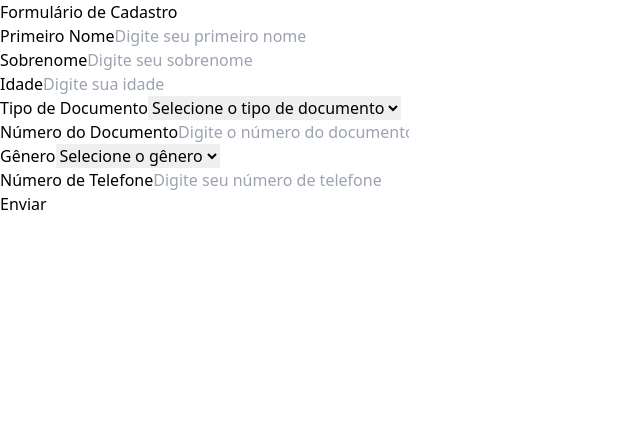
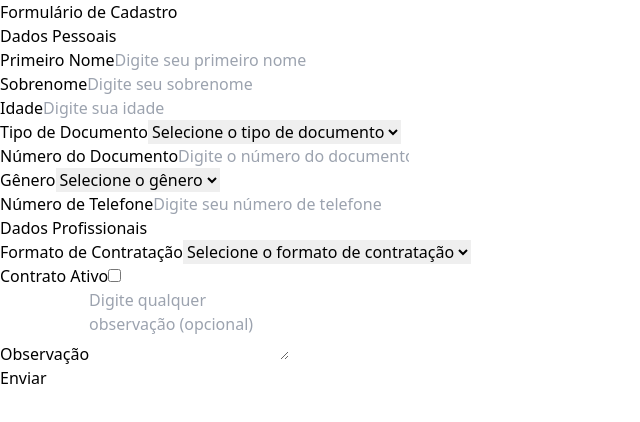
Before and after one commit to MarcusSant0s/Front-End, a React (Vite) app: page / in a window 1280 px wide. Shown: the top 422 px of the page, without its empty margins (0-640 px from the left). Built offline with nearby package versions, Linux system fonts and the light colour scheme.

Commit message:
Upgrade Form - added  'informação profissional'

```diff
--- a/src/components/Form/Form.jsx
+++ b/src/components/Form/Form.jsx
@@ -1,8 +1,8 @@
 import React, { useState } from "react";
-import InputMask from "react-input-mask"; // Importing InputMask for phone and document fields
+import InputMask from "react-input-mask"; // Importando o InputMask para campos de telefone e documento
 
 export default function Form() {
-  // Form state
+  // Estado do formulário
   const [values, setValues] = useState({
     name: "",
     lastName: "",
@@ -11,9 +11,12 @@ export default function Form() {
     numberDocument: "",
     gender: "",
     phoneNumber: "",
+    contractType: "",  // Novo campo para formato de contratação
+    isActive: false,   // Novo campo para indicar se está ativo (booleano)
+    observation: "",   // Novo campo de observação
   });
 
-  // Error state
+  // Estado de erros
   const [errors, setErrors] = useState({
     name: "",
     lastName: "",
@@ -22,13 +25,29 @@ export default function Form() {
     numberDocument: "",
     phoneNumber: "",
     gender: "",
+    contractType: "",
+    isActive: "",
+    observation: "",
   });
 
-  // Handle field changes
+  // Função para lidar com as mudanças nos campos
   const handleChange = (e) => {
-    const { name, value } = e.target;
+    const { name, value, type, checked } = e.target;
 
-    // Basic field validation: No numbers in name or last name
+    // Se for checkbox, atualiza o valor como booleano
+    if (type === "checkbox") {
+      setValues({
+        ...values,
+        [name]: checked,
+      });
+    } else {
+      setValues({
+        ...values,
+        [name]: value,
+      });
+    }
+
+    // Validação básica para não permitir números nos campos de nome e sobrenome
     if (name === "name" || name === "lastName") {
       if (/[\d]/.test(value)) {
         setErrors({
@@ -42,19 +61,19 @@ export default function Form() {
         });
       }
     }
-
-    setValues({
-      ...values,
-      [name]: value,
-    });
   };
 
-  // Age validation: between 1 and 100
+  // Validação da idade (deve ser maior ou igual a 18 anos para contratação)
   const validateAge = (age) => {
-    if (age < 1 || age > 100) {
+    if (age < 18) {
       setErrors({
         ...errors,
-        age: "A idade deve ser um número de entre 1 e 100.",
+        age: "A idade mínima para contratação é 18 anos.",
+      });
+    } else if (age < 1 || age > 100) {
+      setErrors({
+        ...errors,
+        age: "A idade deve ser um número entre 1 e 100.",
       });
     } else {
       setErrors({
@@ -64,13 +83,13 @@ export default function Form() {
     }
   };
 
-  // Form submit handler
+  // Função de envio do formulário
   const handleFormSubmit = (e) => {
     e.preventDefault();
 
     let formIsValid = true;
 
-    // Reset errors before validation
+    // Resetando os erros antes de validar
     let newErrors = {
       name: "",
       lastName: "",
@@ -79,9 +98,12 @@ export default function Form() {
       numberDocument: "",
       phoneNumber: "",
       gender: "",
+      contractType: "",
+      isActive: "",
+      observation: "",
     };
 
-    // Check for empty fields
+    // Verificando campos obrigatórios
     if (!values.name.trim()) {
       newErrors.name = "O nome é obrigatório.";
       formIsValid = false;
@@ -94,6 +116,9 @@ export default function Form() {
 
     if (!values.age.trim()) {
       newErrors.age = "A idade é obrigatória.";
+      formIsValid = false;
+    } else if (parseInt(values.age) < 18) {
+      newErrors.age = "A idade mínima para contratação é 18 anos.";
       formIsValid = false;
     } else if (parseInt(values.age) < 1 || parseInt(values.age) > 100) {
       newErrors.age = "A idade deve ser entre 1 e 100.";
@@ -120,10 +145,15 @@ export default function Form() {
       formIsValid = false;
     }
 
-    // Update errors if there are any
+    if (!values.contractType) {
+      newErrors.contractType = "Selecione o formato de contratação.";
+      formIsValid = false;
+    }
+
+    // Atualizando os erros se houver algum
     setErrors(newErrors);
 
-    // Only submit if form is valid
+    // Somente enviar o formulário se ele for válido
     if (formIsValid) {
       alert("Formulário enviado com sucesso!");
       // Aqui você pode realizar a lógica de envio para a API ou outro processo
@@ -134,8 +164,9 @@ export default function Form() {
     <div className="max-w-xl mx-auto bg-white p-8 rounded-lg shadow-lg mt-2">
       <h2 className="text-2xl font-semibold text-gray-800 mb-6">Formulário de Cadastro</h2>
 
+      <h4 className="font-semibold text-gray-600 mb-1 border-b border-gray-300">Dados Pessoais</h4>
       <form onSubmit={handleFormSubmit}>
-        {/* Name */}
+        {/* Nome */}
         <div className="mb-4">
           <label htmlFor="name" className="block text-sm font-medium text-gray-700">
             Primeiro Nome
@@ -152,7 +183,7 @@ export default function Form() {
           {errors.name && <p className="text-red-500 text-xs mt-1">{errors.name}</p>}
         </div>
 
-        {/* Last Name */}
+        {/* Sobrenome */}
         <div className="mb-4">
           <label htmlFor="lastName" className="block text-sm font-medium text-gray-700">
             Sobrenome
@@ -169,7 +200,7 @@ export default function Form() {
           {errors.lastName && <p className="text-red-500 text-xs mt-1">{errors.lastName}</p>}
         </div>
 
-        {/* Age */}
+        {/* Idade */}
         <div className="mb-4">
           <label htmlFor="age" className="block text-sm font-medium text-gray-700">
             Idade
@@ -189,7 +220,7 @@ export default function Form() {
           {errors.age && <p className="text-red-500 text-xs mt-1">{errors.age}</p>}
         </div>
 
-        {/* Document Type */}
+        {/* Tipo de Documento */}
         <div className="mb-4">
           <label htmlFor="typeDocument" className="block text-sm font-medium text-gray-700">
             Tipo de Documento
@@ -210,7 +241,7 @@ export default function Form() {
           {errors.typeDocument && <p className="text-red-500 text-xs mt-1">{errors.typeDocument}</p>}
         </div>
 
-        {/* Document Number (CPF / CNPJ) */}
+        {/* Número do Documento (CPF / CNPJ) */}
         <div className="mb-4">
           <label htmlFor="numberDocument" className="block text-sm font-medium text-gray-700">
             Número do Documento
@@ -227,7 +258,7 @@ export default function Form() {
           {errors.numberDocument && <p className="text-red-500 text-xs mt-1">{errors.numberDocument}</p>}
         </div>
 
-        {/* Gender */}
+        {/* Gênero */}
         <div className="mb-4">
           <label htmlFor="gender" className="block text-sm font-medium text-gray-700">
             Gênero
@@ -248,7 +279,7 @@ export default function Form() {
           </select>
         </div>
 
-        {/* Phone Number */}
+        {/* Número de Telefone */}
         <div className="mb-4">
           <label htmlFor="phoneNumber" className="block text-sm font-medium text-gray-700">
             Número de Telefone
@@ -265,7 +296,61 @@ export default function Form() {
           {errors.phoneNumber && <p className="text-red-500 text-xs mt-1">{errors.phoneNumber}</p>}
         </div>
 
-        {/* Submit Button */}
+
+        <h4 className="font-semibold text-gray-600  mt-8 mb-3 border-b border-gray-300">Dados Profissionais</h4>
+        {/* Formato de Contratação */}
+        <div className="mb-4">
+          <label htmlFor="contractType" className="block text-sm font-medium text-gray-700">
+            Formato de Contratação
+          </label>
+          <select
+            id="contractType"
+            name="contractType"
+            value={values.contractType}
+            onChange={handleChange}
+            className="mt-1 py-3 px-4 w-full border border-gray-300 rounded-md focus:ring-2 focus:ring-gray-400 focus:outline-none"
+          >
+            <option value="" disabled hidden>
+              Selecione o formato de contratação
+            </option>
+            <option value="PJ">PJ</option>
+            <option value="CLT">CLT</option>
+          </select>
+          {errors.contractType && <p className="text-red-500 text-xs mt-1">{errors.contractType}</p>}
+        </div>
+
+        {/* Ativo */}
+        <div className="mb-4">
+          <label htmlFor="isActive" className="block text-sm font-medium text-gray-700">
+            Contrato Ativo
+          </label>
+          <input
+            type="checkbox"
+            id="isActive"
+            name="isActive"
+            checked={values.isActive}
+            onChange={handleChange}
+            className="mt-1 w-5 h-5 text-gray-900 focus:ring-2 focus:ring-gray-400"
+          />
+        </div>
+
+        {/* Observação */}
+        <div className="mb-4">
+          <label htmlFor="observation" className="block text-sm font-medium text-gray-700">
+            Observação
+          </label>
+          <textarea
+            id="observation"
+            name="observation"
+            value={values.observation}
+            onChange={handleChange}
+            rows="3"
+            className="mt-1 p-3 w-full border border-gray-300 rounded-md focus:ring-2 focus:ring-gray-400 focus:outline-none"
+            placeholder="Digite qualquer observação (opcional)"
+          />
+        </div>
+
+        {/* Botão de Enviar */}
         <div className="mt-6">
           <button
             type="submit"
```
